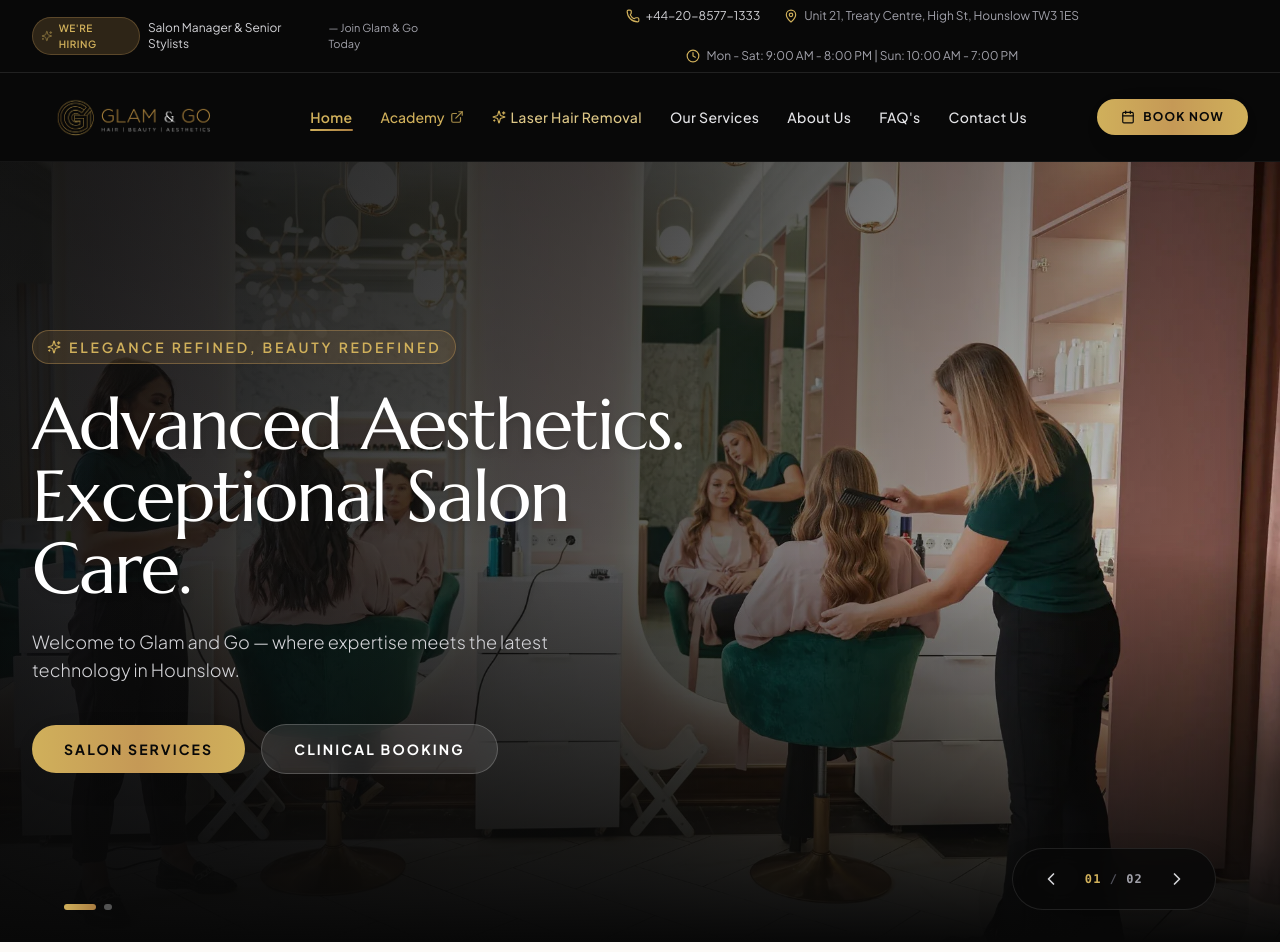
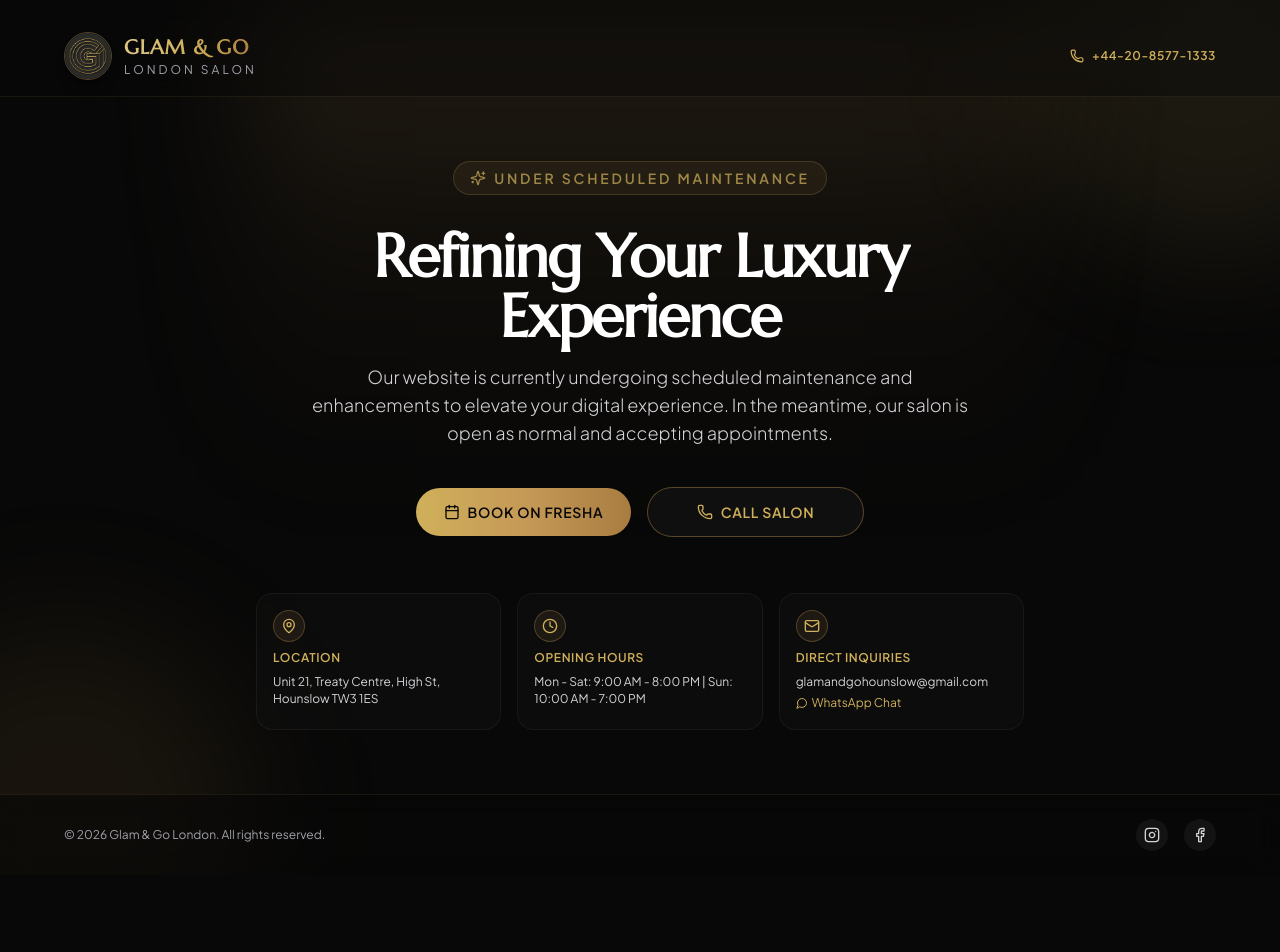
Before and after one commit to Arnav-Sharma437/Glam-Go-Salon, a Next.js app: page / in a window 1280 px wide. Shown: the top 952 px of the page. After the commit the page ends 875 px from the top, so only its background shows below. Built offline with nearby package versions, Linux system fonts and the light colour scheme; a web font is replaced by a local one.

Commit message:
feat: enable luxury maintenance mode with direct booking, call, and contact support

```diff
--- a/src/app/layout.tsx
+++ b/src/app/layout.tsx
@@ -4,7 +4,9 @@ import TopBar from "@/components/layout/TopBar";
 import Navbar from "@/components/layout/Navbar";
 import Footer from "@/components/layout/Footer";
 import MobileAppTabBar from "@/components/layout/MobileAppTabBar";
+import MaintenanceScreen from "@/components/maintenance/MaintenanceScreen";
 import { SITE_INFO } from "@/data/siteContent";
+import { MAINTENANCE_CONFIG } from "@/data/maintenanceConfig";
 
 export const metadata: Metadata = {
   metadataBase: new URL("https://glamandgolondon.com"),
@@ -56,6 +58,16 @@ export default function RootLayout({
 }: Readonly<{
   children: React.ReactNode;
 }>) {
+  if (MAINTENANCE_CONFIG.enabled) {
+    return (
+      <html lang="en" className="scroll-smooth">
+        <body className="min-h-screen bg-noir-950 text-white antialiased selection:bg-gold-500 selection:text-noir-950">
+          <MaintenanceScreen />
+        </body>
+      </html>
+    );
+  }
+
   return (
     <html lang="en" className="scroll-smooth">
       <body className="min-h-screen flex flex-col bg-cream-50 text-noir-950 antialiased selection:bg-gold-500 selection:text-noir-950 pb-16 md:pb-0">
--- /dev/null
+++ b/src/components/maintenance/MaintenanceScreen.tsx
@@ -0,0 +1,189 @@
+import React from "react";
+import Image from "next/image";
+import {
+  Phone,
+  MapPin,
+  Clock,
+  Mail,
+  Calendar,
+  Sparkles,
+  Instagram,
+  Facebook,
+  MessageCircle,
+} from "lucide-react";
+import { SITE_INFO, BOOKING_LINKS } from "@/data/siteContent";
+import { MAINTENANCE_CONFIG } from "@/data/maintenanceConfig";
+
+export default function MaintenanceScreen() {
+  return (
+    <div className="min-h-screen bg-noir-950 text-white flex flex-col justify-between relative overflow-hidden selection:bg-gold-500 selection:text-noir-950">
+      {/* Ambient background glow effects */}
+      <div className="absolute top-0 left-1/2 -translate-x-1/2 w-[800px] h-[500px] bg-gradient-to-b from-gold-500/15 via-gold-600/5 to-transparent blur-3xl pointer-events-none" />
+      <div className="absolute -bottom-32 -left-32 w-96 h-96 bg-gold-600/10 rounded-full blur-3xl pointer-events-none" />
+      <div className="absolute -top-32 -right-32 w-96 h-96 bg-gold-400/10 rounded-full blur-3xl pointer-events-none" />
+
+      {/* Header / Brand */}
+      <header className="relative z-10 w-full pt-8 pb-4 px-4 sm:px-8 border-b border-gold-500/10 bg-noir-950/40 backdrop-blur-md">
+        <div className="max-w-6xl mx-auto flex items-center justify-between">
+          <div className="flex items-center gap-3">
+            <div className="relative w-10 h-10 sm:w-12 sm:h-12 rounded-full overflow-hidden border border-gold-500/40 shadow-lg">
+              <Image
+                src="/images/logo/logo-square.jpg"
+                alt="Glam & Go London"
+                fill
+                className="object-cover"
+                priority
+              />
+            </div>
+            <div>
+              <span className="font-serif text-lg sm:text-xl font-bold tracking-wider text-transparent bg-clip-text bg-gradient-to-r from-gold-300 via-gold-400 to-gold-600 block">
+                GLAM &amp; GO
+              </span>
+              <span className="text-[10px] sm:text-xs uppercase tracking-[0.25em] text-zinc-400 block">
+                London Salon
+              </span>
+            </div>
+          </div>
+
+          <div className="hidden sm:flex items-center gap-4">
+            <a
+              href={`tel:${SITE_INFO.phonePrimaryClean}`}
+              className="inline-flex items-center gap-2 text-xs font-semibold uppercase tracking-wider text-gold-400 hover:text-gold-300 transition-colors"
+            >
+              <Phone className="w-3.5 h-3.5" />
+              <span>{SITE_INFO.phonePrimary}</span>
+            </a>
+          </div>
+        </div>
+      </header>
+
+      {/* Main Content */}
+      <main className="relative z-10 flex-1 flex items-center justify-center px-4 py-12 sm:py-16">
+        <div className="max-w-3xl w-full mx-auto text-center space-y-8">
+          {/* Status Badge */}
+          <div className="inline-flex items-center gap-2 px-4 py-1.5 rounded-full bg-gold-500/10 border border-gold-500/30 text-gold-400 text-xs sm:text-sm uppercase tracking-[0.2em] font-semibold animate-pulse">
+            <Sparkles className="w-4 h-4 text-gold-400" />
+            <span>{MAINTENANCE_CONFIG.title}</span>
+          </div>
+
+          {/* Heading */}
+          <div className="space-y-4">
+            <h1 className="text-3xl sm:text-5xl lg:text-6xl font-serif font-bold text-white tracking-tight leading-[1.15]">
+              {MAINTENANCE_CONFIG.headline}
+            </h1>
+            <p className="text-sm sm:text-base lg:text-lg text-zinc-300 max-w-2xl mx-auto leading-relaxed font-light">
+              {MAINTENANCE_CONFIG.message}
+            </p>
+          </div>
+
+          {/* Primary Action Buttons */}
+          <div className="pt-2 flex flex-col sm:flex-row items-center justify-center gap-4 max-w-md mx-auto">
+            <a
+              href={BOOKING_LINKS.salonFresha}
+              target="_blank"
+              rel="noopener noreferrer"
+              className="w-full sm:w-auto flex-1 inline-flex items-center justify-center gap-2 px-6 py-3.5 rounded-full bg-gradient-to-r from-gold-400 via-gold-500 to-gold-600 text-noir-950 font-semibold text-sm tracking-wider uppercase hover:shadow-[0_0_25px_rgba(197,153,86,0.45)] hover:scale-[1.02] active:scale-[0.98] transition-all duration-300"
+            >
+              <Calendar className="w-4 h-4" />
+              <span>Book on Fresha</span>
+            </a>
+
+            <a
+              href={`tel:${SITE_INFO.phonePrimaryClean}`}
+              className="w-full sm:w-auto flex-1 inline-flex items-center justify-center gap-2 px-6 py-3.5 rounded-full bg-noir-900 border border-gold-500/40 text-gold-400 font-semibold text-sm tracking-wider uppercase hover:bg-gold-500/10 hover:border-gold-400 transition-all duration-300"
+            >
+              <Phone className="w-4 h-4" />
+              <span>Call Salon</span>
+            </a>
+          </div>
+
+          {/* Contact & Location Cards */}
+          <div className="pt-6 grid grid-cols-1 sm:grid-cols-3 gap-4 text-left">
+            {/* Location */}
+            <div className="p-4 rounded-2xl bg-noir-900/60 border border-white/5 backdrop-blur-sm space-y-2">
+              <div className="w-8 h-8 rounded-full bg-gold-500/10 border border-gold-500/30 flex items-center justify-center text-gold-400">
+                <MapPin className="w-4 h-4" />
+              </div>
+              <div className="text-xs font-semibold uppercase tracking-wider text-gold-400">
+                Location
+              </div>
+              <div className="text-xs text-zinc-300 leading-snug">
+                {SITE_INFO.shortAddress}
+              </div>
+            </div>
+
+            {/* Opening Hours */}
+            <div className="p-4 rounded-2xl bg-noir-900/60 border border-white/5 backdrop-blur-sm space-y-2">
+              <div className="w-8 h-8 rounded-full bg-gold-500/10 border border-gold-500/30 flex items-center justify-center text-gold-400">
+                <Clock className="w-4 h-4" />
+              </div>
+              <div className="text-xs font-semibold uppercase tracking-wider text-gold-400">
+                Opening Hours
+              </div>
+              <div className="text-xs text-zinc-300 leading-snug space-y-0.5">
+                <div>{SITE_INFO.openingHours}</div>
+              </div>
+            </div>
+
+            {/* Get In Touch */}
+            <div className="p-4 rounded-2xl bg-noir-900/60 border border-white/5 backdrop-blur-sm space-y-2">
+              <div className="w-8 h-8 rounded-full bg-gold-500/10 border border-gold-500/30 flex items-center justify-center text-gold-400">
+                <Mail className="w-4 h-4" />
+              </div>
+              <div className="text-xs font-semibold uppercase tracking-wider text-gold-400">
+                Direct Inquiries
+              </div>
+              <div className="text-xs text-zinc-300 leading-snug space-y-1">
+                <a
+                  href={`mailto:${SITE_INFO.email}`}
+                  className="block hover:text-gold-400 transition-colors truncate"
+                >
+                  {SITE_INFO.email}
+                </a>
+                <a
+                  href={SITE_INFO.whatsAppUrl}
+                  target="_blank"
+                  rel="noopener noreferrer"
+                  className="inline-flex items-center gap-1 text-gold-400 hover:underline"
+                >
+                  <MessageCircle className="w-3 h-3" />
+                  <span>WhatsApp Chat</span>
+                </a>
+              </div>
+            </div>
+          </div>
+        </div>
+      </main>
+
+      {/* Footer */}
+      <footer className="relative z-10 w-full py-6 px-4 border-t border-gold-500/10 bg-noir-950/60 backdrop-blur-md">
+        <div className="max-w-6xl mx-auto flex flex-col sm:flex-row items-center justify-between gap-4 text-xs text-zinc-400">
+          <div>
+            © {new Date().getFullYear()} Glam &amp; Go London. All rights reserved.
+          </div>
+
+          <div className="flex items-center gap-4">
+            <a
+              href="https://www.instagram.com/glamandgolondon"
+              target="_blank"
+              rel="noopener noreferrer"
+              className="p-2 rounded-full bg-white/5 hover:bg-gold-500/20 text-zinc-300 hover:text-gold-400 transition-colors"
+              aria-label="Instagram"
+            >
+              <Instagram className="w-4 h-4" />
+            </a>
+            <a
+              href="https://www.facebook.com/glamandgolondon"
+              target="_blank"
+              rel="noopener noreferrer"
+              className="p-2 rounded-full bg-white/5 hover:bg-gold-500/20 text-zinc-300 hover:text-gold-400 transition-colors"
+              aria-label="Facebook"
+            >
+              <Facebook className="w-4 h-4" />
+            </a>
+          </div>
+        </div>
+      </footer>
+    </div>
+  );
+}
--- /dev/null
+++ b/src/data/maintenanceConfig.ts
@@ -0,0 +1,7 @@
+export const MAINTENANCE_CONFIG = {
+  enabled: true, // Set to false to take the website out of maintenance mode
+  title: "Under Scheduled Maintenance",
+  headline: "Refining Your Luxury Experience",
+  message:
+    "Our website is currently undergoing scheduled maintenance and enhancements to elevate your digital experience. In the meantime, our salon is open as normal and accepting appointments.",
+};
```
